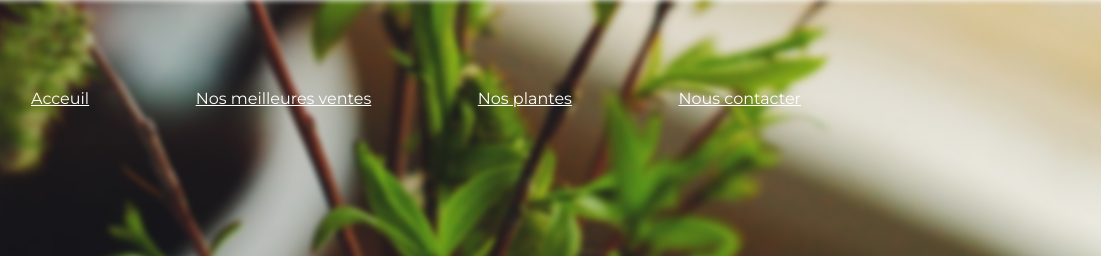
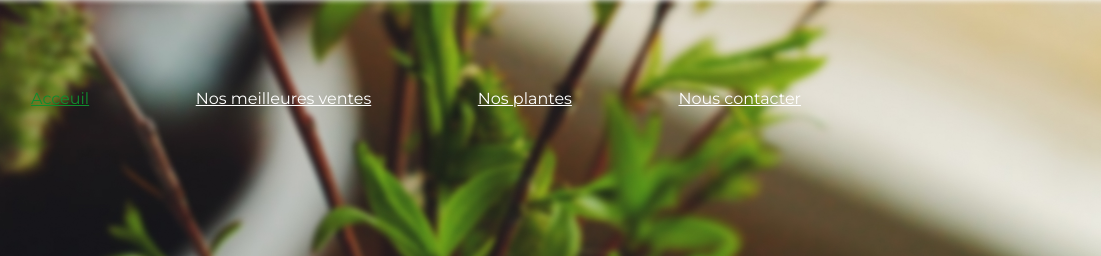
Before and after one commit to inz2020/repo-html-css-js, a plain HTML site: page repo-html-css-js/sitePlantes/index.html in a window 1280 px wide. In both pictures the pointer is over the link 239 px from the left and 98 px from the top of the page. Shown: the top 256 px of the page, 179-1280 px from the left. Drawn offline with Linux system fonts and the light colour scheme.

Commit message:
Add a color when hovering nav items

```diff
--- a/repo-html-css-js/sitePlantes/css/styles.css
+++ b/repo-html-css-js/sitePlantes/css/styles.css
@@ -56,8 +56,6 @@ section.top-page {
 
 
 /* Une flexbox est une boite qui va contenir des items; des items qui peuvent se mettre en colones ou en lignes, à gauche ou à droite */
-
-
 /* margin est un espace externe et padding pour espace interne */
 
 nav.nav {
@@ -74,6 +72,9 @@ nav.nav li a {
     color: white;
     text-transform: none;
      margin: 15px;
+}
+nav.nav li a:hover{
+    color:#108d2e
 }
 
 
```
